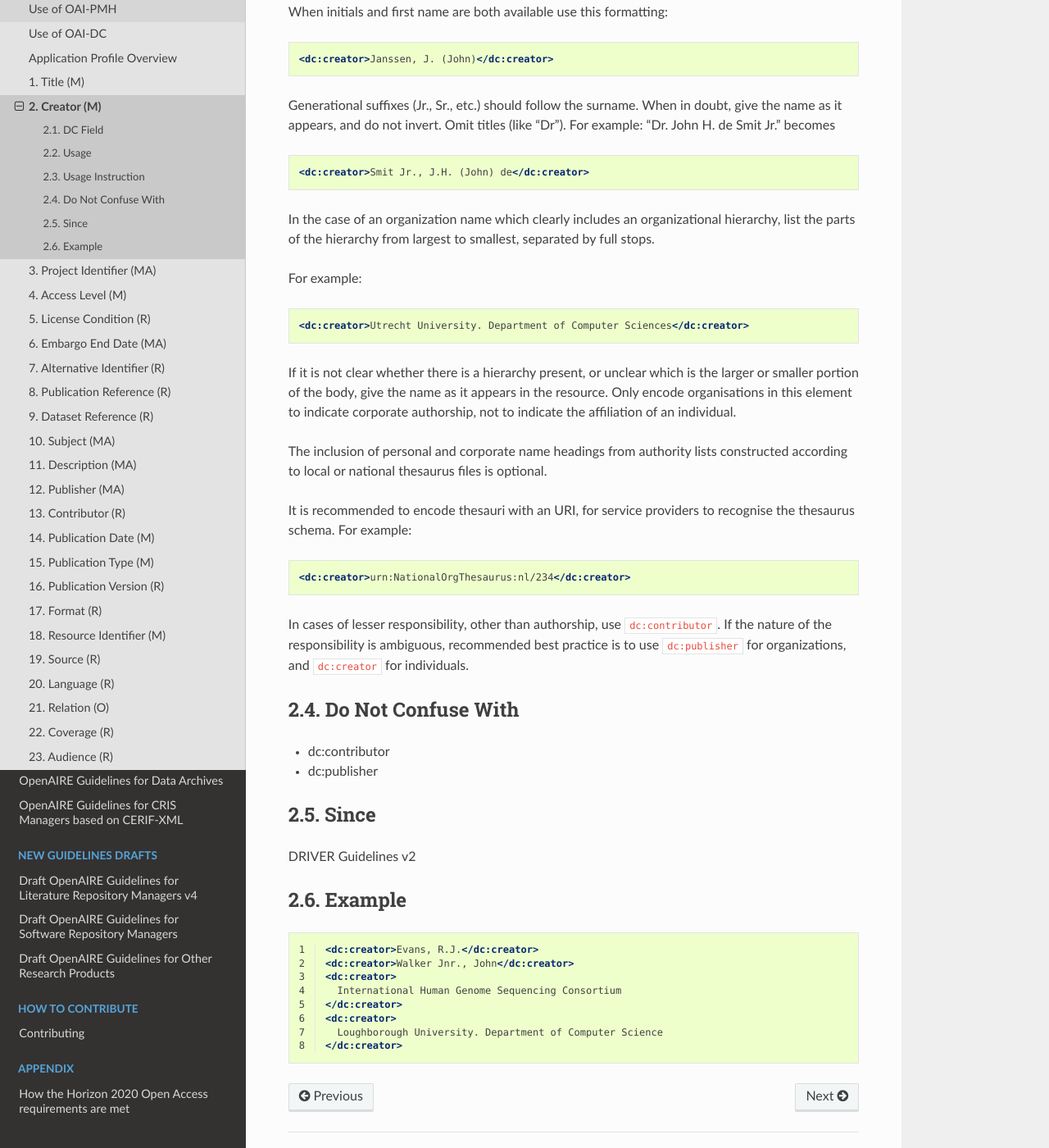
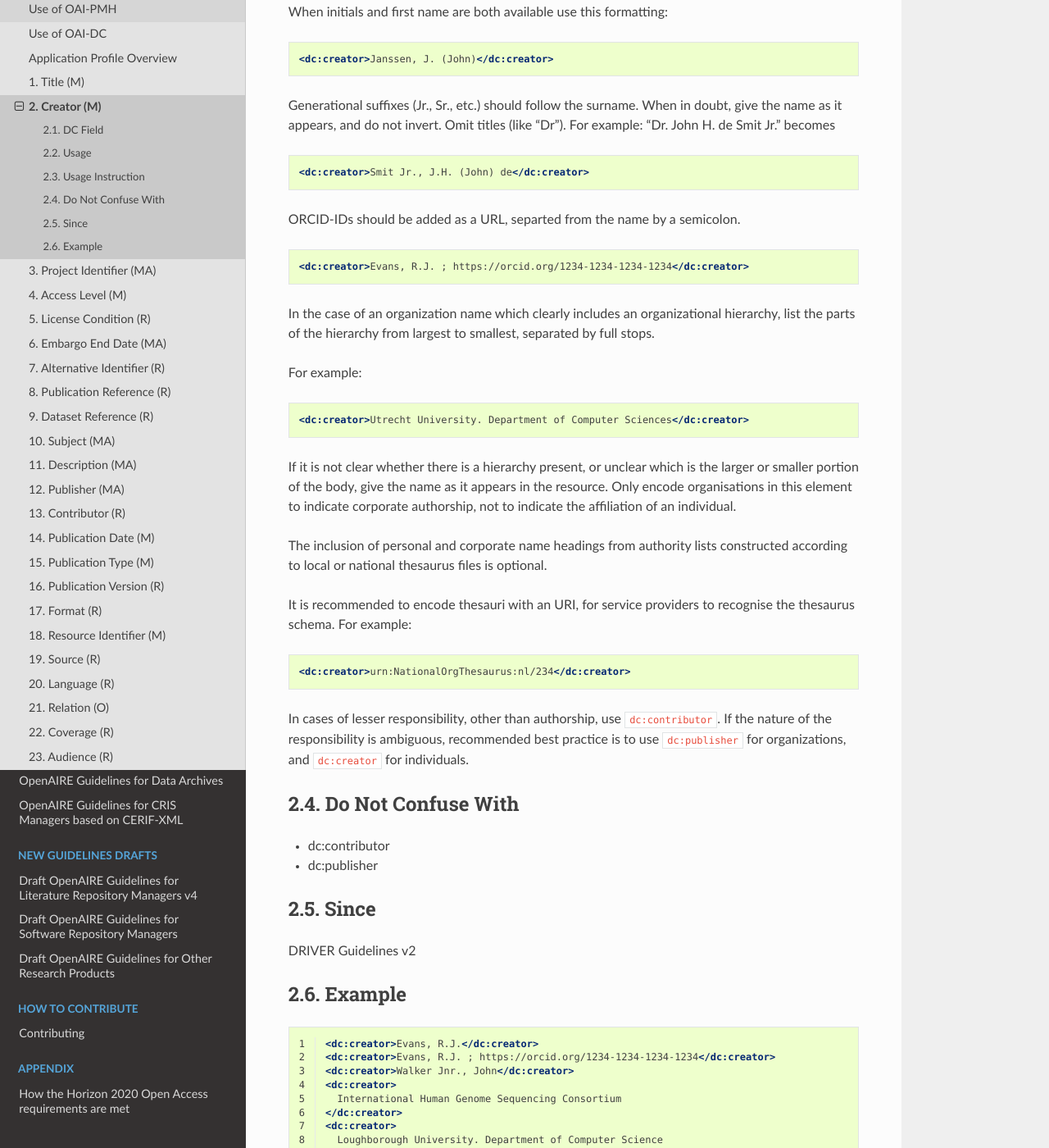
Before and after one commit to openaire/guidelines, a Sphinx documentation site: the page built from docs/literature/field_creator.rst, in a window 1280 px wide and 1400 px high, scrolled down 753 px. Shown: the whole window at 82% size. Built offline with Sphinx 7.4.7 and the Read the Docs theme 2.0.0, drawn with Linux system fonts in a browser that asks for light colours.

Commit message:
Add statement of ORCIDs to author field

```diff
--- a/docs/literature/field_creator.rst
+++ b/docs/literature/field_creator.rst
@@ -34,6 +34,12 @@ Generational suffixes (Jr., Sr., etc.) should follow the surname. When in doubt,
 .. code-block:: xml
 
    <dc:creator>Smit Jr., J.H. (John) de</dc:creator>
+
+ORCID-IDs should be added as a URL, separted from the name by a semicolon.
+
+.. code-block:: xml
+
+   <dc:creator>Evans, R.J. ; https://orcid.org/1234-1234-1234-1234</dc:creator>
 
 In the case of an organization name which clearly includes an organizational hierarchy, list the parts of the hierarchy from largest to smallest, separated by full stops.
 
@@ -72,6 +78,7 @@ Example
    :linenos:
 
    <dc:creator>Evans, R.J.</dc:creator>
+   <dc:creator>Evans, R.J. ; https://orcid.org/1234-1234-1234-1234</dc:creator>
    <dc:creator>Walker Jnr., John</dc:creator>
    <dc:creator>
      International Human Genome Sequencing Consortium
```
